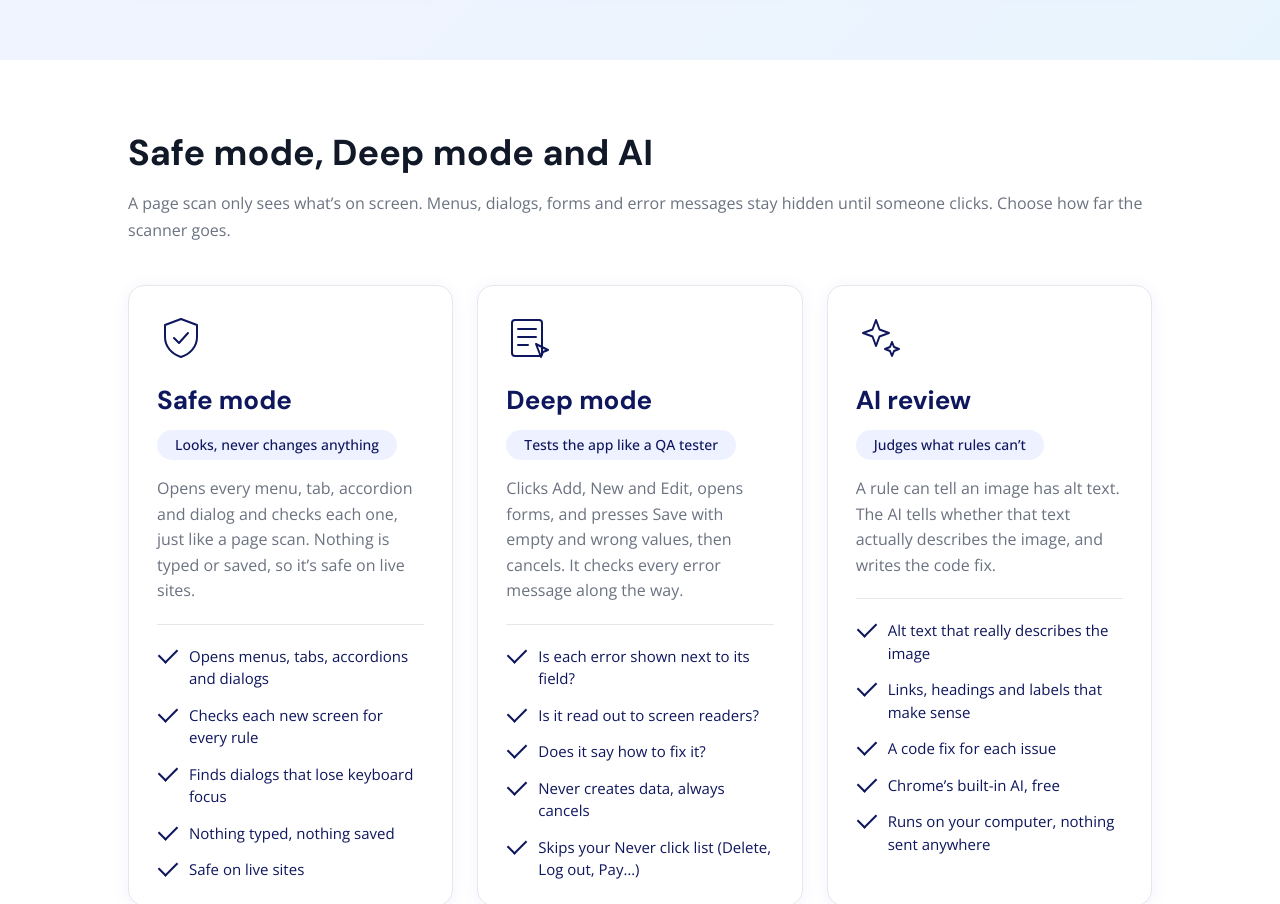
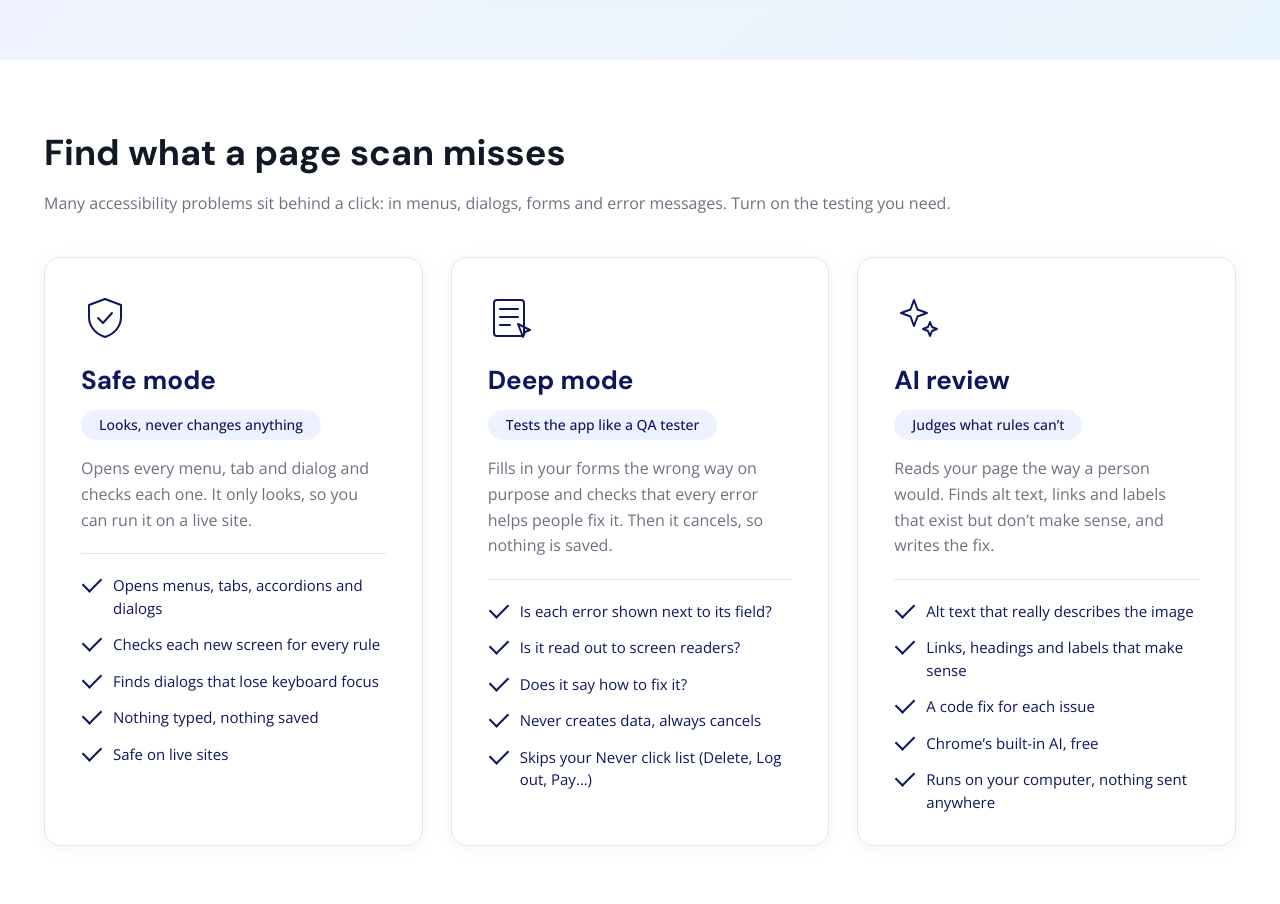
Before and after one commit to niharikasuri-bit/accessibility-site, a plain HTML site: page index.html in a window 1280 px wide. Shown: the part 1840-2744 px from the top of the page. Drawn offline with nearby package versions, Linux system fonts and the light colour scheme.

Commit message:
Clearer heading and text for the scan modes, wider cards
Co-Authored-By: Claude Opus 5.5 <noreply@anthropic.com>

```diff
--- a/index.html
+++ b/index.html
@@ -206,14 +206,14 @@
 
     <section class="modes" id="modes" aria-labelledby="modes-title">
       <div class="wrap">
-        <h2 id="modes-title">Safe mode, Deep mode and AI</h2>
-        <p class="lead-sm">A page scan only sees what’s on screen. Menus, dialogs, forms and error messages stay hidden until someone clicks. Choose how far the scanner goes.</p>
+        <h2 id="modes-title">Find what a page scan misses</h2>
+        <p class="lead-sm">Many accessibility problems sit behind a click: in menus, dialogs, forms and error messages. Turn on the testing you need.</p>
         <ul class="mode-grid">
           <li class="mode-card">
             <svg class="mode-icon" aria-hidden="true" viewBox="0 0 48 48" width="48" height="48" fill="none" stroke="currentColor" stroke-width="2" stroke-linecap="round" stroke-linejoin="round"><path d="M24 5l16 6v12c0 10-7 17-16 20-9-3-16-10-16-20V11z"/><path d="M17 24l5 5 9-10"/></svg>
             <h3>Safe mode</h3>
             <span class="mode-tag">Looks, never changes anything</span>
-            <p>Opens every menu, tab, accordion and dialog and checks each one, just like a page scan. Nothing is typed or saved, so it’s safe on live sites.</p>
+            <p>Opens every menu, tab and dialog and checks each one. It only looks, so you can run it on a live site.</p>
             <ul class="mode-points">
               <li>Opens menus, tabs, accordions and dialogs</li>
               <li>Checks each new screen for every rule</li>
@@ -226,7 +226,7 @@
             <svg class="mode-icon" aria-hidden="true" viewBox="0 0 48 48" width="48" height="48" fill="none" stroke="currentColor" stroke-width="2" stroke-linecap="round" stroke-linejoin="round"><rect x="6" y="6" width="30" height="36" rx="3"/><path d="M12 15h18M12 23h18M12 31h10"/><path d="M30 30l12 6-5 2-2 5z"/></svg>
             <h3>Deep mode</h3>
             <span class="mode-tag">Tests the app like a QA tester</span>
-            <p>Clicks Add, New and Edit, opens forms, and presses Save with empty and wrong values, then cancels. It checks every error message along the way.</p>
+            <p>Fills in your forms the wrong way on purpose and checks that every error helps people fix it. Then it cancels, so nothing is saved.</p>
             <ul class="mode-points">
               <li>Is each error shown next to its field?</li>
               <li>Is it read out to screen readers?</li>
@@ -239,7 +239,7 @@
             <svg class="mode-icon" aria-hidden="true" viewBox="0 0 48 48" width="48" height="48" fill="none" stroke="currentColor" stroke-width="2" stroke-linecap="round" stroke-linejoin="round"><path d="M20 6l3.5 9.5L33 19l-9.5 3.5L20 32l-3.5-9.5L7 19l9.5-3.5z"/><path d="M36 28l2 5 5 2-5 2-2 5-2-5-5-2 5-2z"/></svg>
             <h3>AI review</h3>
             <span class="mode-tag">Judges what rules can’t</span>
-            <p>A rule can tell an image has alt text. The AI tells whether that text actually describes the image, and writes the code fix.</p>
+            <p>Reads your page the way a person would. Finds alt text, links and labels that exist but don’t make sense, and writes the fix.</p>
             <ul class="mode-points">
               <li>Alt text that really describes the image</li>
               <li>Links, headings and labels that make sense</li>
--- a/site.css
+++ b/site.css
@@ -237,12 +237,12 @@ code { font: 14px "JetBrains Mono", ui-monospace, Consolas, monospace; backgroun
 
 /* Safe mode, Deep mode and AI: white section, cards with an icon, title, tag, description and a checklist */
 .modes { padding: 72px 0; background: var(--paper); }
-.modes .wrap { max-width: 1072px; }
+.modes .wrap { max-width: 1240px; }
 .modes h2 { margin-bottom: 16px; }
 .modes .lead-sm { font-size: 16px; line-height: 1.72; margin-bottom: 40px; max-width: none; }
-.mode-grid { list-style: none; margin: 0; padding: 0; display: grid; grid-template-columns: repeat(3, minmax(0, 1fr)); gap: 24px; }
+.mode-grid { list-style: none; margin: 0; padding: 0; display: grid; grid-template-columns: repeat(3, minmax(0, 1fr)); gap: 28px; }
 @media (max-width: 899px) { .mode-grid { grid-template-columns: 1fr; max-width: 520px; } }
-.mode-card { background: var(--paper); border: 1px solid var(--divider); border-radius: var(--radius); box-shadow: 0 2px 16px rgba(99, 102, 241, .08); padding: 28px 28px 24px; }
+.mode-card { background: var(--paper); border: 1px solid var(--divider); border-radius: var(--radius); box-shadow: 0 2px 16px rgba(99, 102, 241, .08); padding: 36px 36px 32px; }
 .mode-icon { color: var(--primary); display: block; margin-bottom: 18px; }
 .mode-card h3 { font-size: 26px; color: var(--primary); margin-bottom: 14px; }
 .mode-tag { display: inline-block; background: var(--primary-bg); color: var(--primary); border-radius: 999px; padding: 4px 18px; font-size: 14px; font-weight: 500; margin-bottom: 16px; }
```
